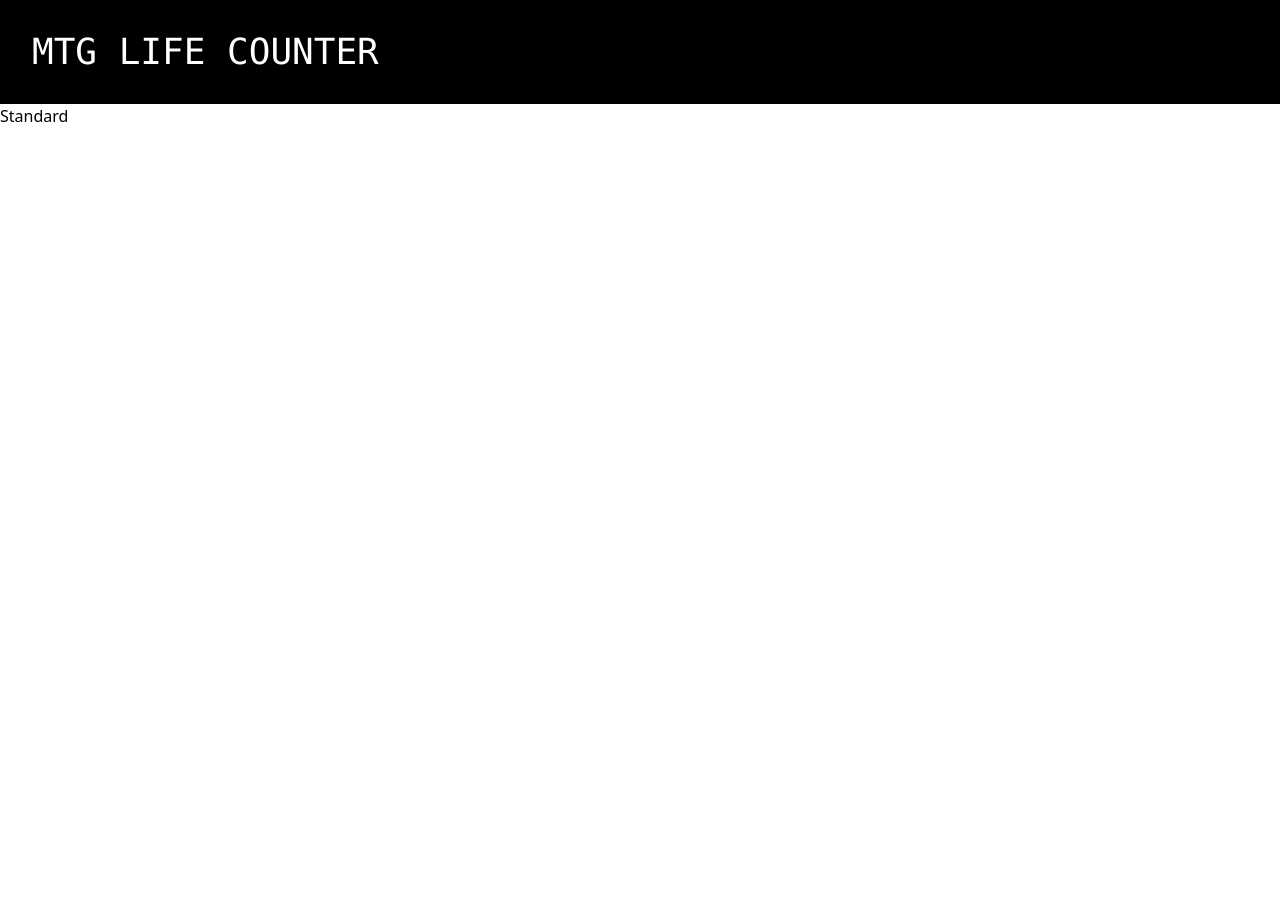
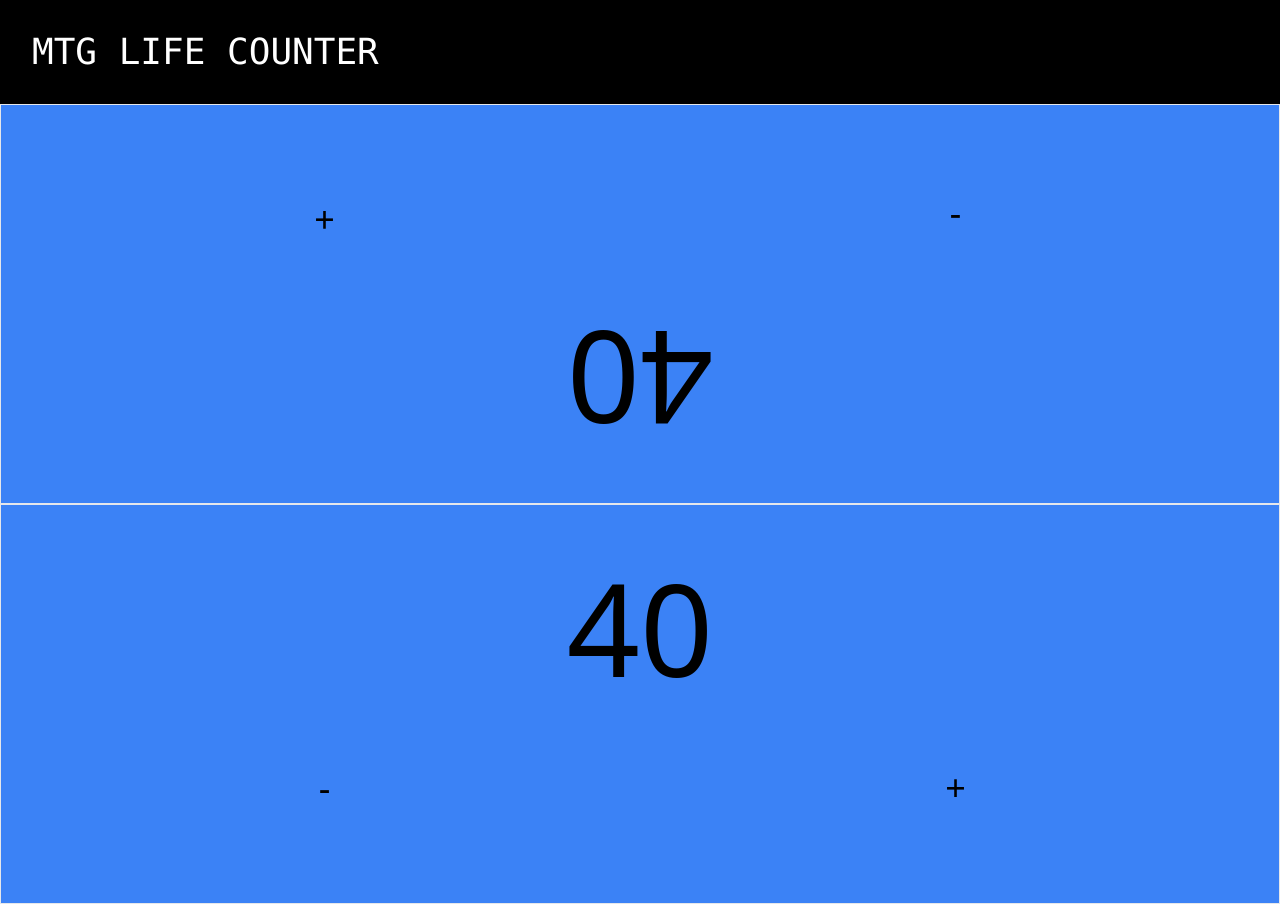
Before and after one commit to mdubelbeis/mtg-life-counter, a React (Vite) app: page /standard in a window 1280 px wide. Before the commit the page ends 800 px from the top, so only its background shows below. Built offline with nearby package versions, Linux system fonts and the light colour scheme.

Commit message:
added home button on playmat header

```diff
--- a/src/components/ui/PlaymatHeader.tsx
+++ b/src/components/ui/PlaymatHeader.tsx
@@ -17,6 +17,7 @@
   updatePlayerFourBgColor,
   updatePlayerFourTextColor,
 } from "../../app/commander/PlayerFourSlice";
+import { Link } from "react-router-dom";
 
 interface PlaymatHeaderProps {
   player: string;
@@ -95,6 +96,9 @@
         opacity === "0" ? "hidden" : ""
       } top-0 left-0 bg-black w-full text-white p-4 h-full flex flex-col items-center gap-6`}
     >
+      <div className="absolute top-4 right-6">
+        <Link to="/">Home</Link>
+      </div>
       <div
         className={`opacity-${opacity} flex flex-col justify-center w-full items-center gap-4 mt-10`}
       >
--- a/src/pages/standard/Standard.tsx
+++ b/src/pages/standard/Standard.tsx
@@ -1,5 +1,11 @@
+import TwoPlayers from "../commander/TwoPlayers";
+
 const Standard: React.FC = () => {
-  return <div>Standard</div>;
+  return (
+    <div>
+      <TwoPlayers />
+    </div>
+  );
 };
 
 export default Standard;
```
